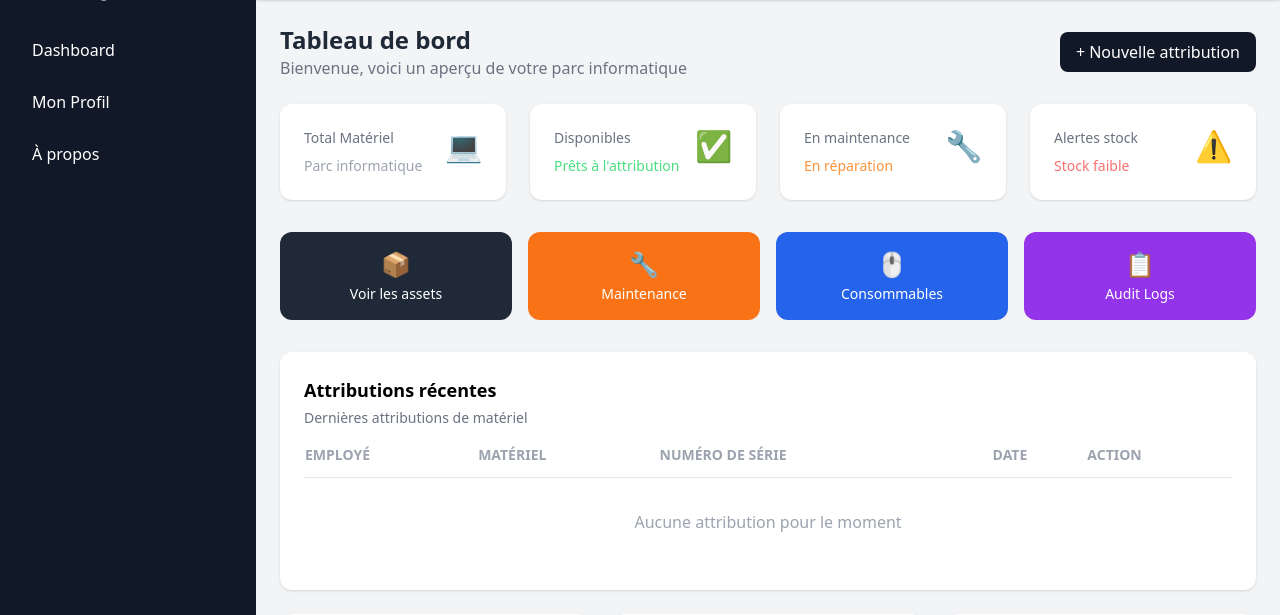
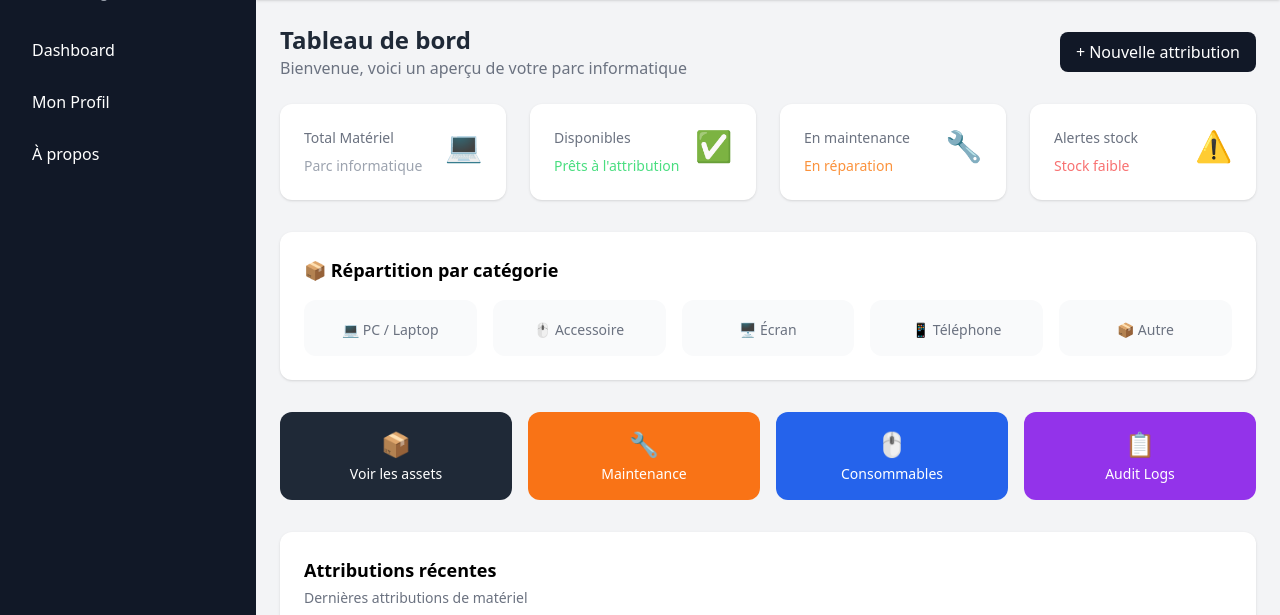
Before and after one commit to rayanetab/logikit, a Symfony app: template templates/dashboard/index.html.twig in a window 1280 px wide. Shown: the part 74-689 px from the top of the page. Run offline with Twig, Linux system fonts and the light colour scheme; the template is opened without the code that fills it, so the values that code supplies are empty; some libraries are stand-ins or nearby versions.

Commit message:
Compteur catégories dashboard + bouton imprimer

```diff
--- a/templates/asset/index.html.twig
+++ b/templates/asset/index.html.twig
@@ -12,6 +12,10 @@
     <a href="{{ path('app_asset_export_csv') }}" class="bg-green-600 text-white px-4 py-2 rounded-lg hover:bg-green-700">
         Export CSV
     </a>
+
+    <button onclick="window.print()" class="bg-blue-600 text-white px-4 py-2 rounded-lg hover:bg-blue-700">
+    🖨️ Imprimer
+</button>
     <a href="{{ path('app_asset_new') }}" class="bg-gray-900 text-white px-4 py-2 rounded-lg hover:bg-gray-700">
         + Ajouter un asset
     </a>
--- a/templates/base.html.twig
+++ b/templates/base.html.twig
@@ -4,10 +4,14 @@
     <meta charset="UTF-8">
     <meta name="viewport" content="width=device-width, initial-scale=1.0">
     <title>{% block title %}LogiKit{% endblock %}</title>
+    <script>
+        tailwind.config = {
+            darkMode: 'class',
+        }
+    </script>
     <script src="https://cdn.tailwindcss.com"></script>
 </head>
-<body class="bg-gray-100">
-
+<body class="bg-gray-100 ">
     <div class="flex h-screen">
 
         {# Sidebar #}
@@ -74,14 +78,13 @@
            class="w-96 px-4 py-2 border rounded-lg text-gray-600">
 </form>
                 <div class="flex items-center gap-4">
-                    <span class="text-gray-600">{{ app.user ? app.user.email : '' }}</span>
-                    <a href="/logout" class="text-red-500 hover:text-red-700">Logout</a>
-                </div>
+    <span class="text-gray-600">{{ app.user ? app.user.email : '' }}</span>
+    <a href="/logout" class="text-red-500 hover:text-red-700">Logout</a>
+</div>
             </header>
 
           {# Page content #}
-<main class="flex-1 overflow-y-auto p-6">
-    {# Messages flash #}
+<main class="flex-1 overflow-y-auto p-6 ">    {# Messages flash #}
     {% for message in app.flashes('success') %}
     <div class="bg-green-50 border-l-4 border-green-500 text-green-700 px-6 py-4 rounded-xl mb-4 flex items-center gap-3">
         <span class="text-xl">✅</span>
@@ -101,6 +104,5 @@
         </div>
 
     </div>
-
 </body>
 </html>
--- a/templates/dashboard/index.html.twig
+++ b/templates/dashboard/index.html.twig
@@ -53,6 +53,33 @@
                 <p class="text-red-400 text-sm mt-1">Stock faible</p>
             </div>
             <span class="text-3xl">⚠️</span>
+        </div>
+    </div>
+</div>
+
+{# Stats par catégorie #}
+<div class="bg-white rounded-xl shadow p-6 mb-8">
+    <h2 class="text-lg font-bold mb-4">📦 Répartition par catégorie</h2>
+    <div class="grid grid-cols-5 gap-4">
+        <div class="text-center p-4 bg-gray-50 rounded-xl">
+            <p class="text-2xl font-bold">{{ categoryStats.PC }}</p>
+            <p class="text-gray-500 text-sm mt-1">💻 PC / Laptop</p>
+        </div>
+        <div class="text-center p-4 bg-gray-50 rounded-xl">
+            <p class="text-2xl font-bold">{{ categoryStats.Accessoire }}</p>
+            <p class="text-gray-500 text-sm mt-1">🖱️ Accessoire</p>
+        </div>
+        <div class="text-center p-4 bg-gray-50 rounded-xl">
+            <p class="text-2xl font-bold">{{ categoryStats.Ecran }}</p>
+            <p class="text-gray-500 text-sm mt-1">🖥️ Écran</p>
+        </div>
+        <div class="text-center p-4 bg-gray-50 rounded-xl">
+            <p class="text-2xl font-bold">{{ categoryStats.Telephone }}</p>
+            <p class="text-gray-500 text-sm mt-1">📱 Téléphone</p>
+        </div>
+        <div class="text-center p-4 bg-gray-50 rounded-xl">
+            <p class="text-2xl font-bold">{{ categoryStats.Autre }}</p>
+            <p class="text-gray-500 text-sm mt-1">📦 Autre</p>
         </div>
     </div>
 </div>
@@ -193,6 +220,6 @@
         responsive: true,
         plugins: { legend: { display: false } }
     }
-});
+})
 </script>
 {% endblock %}
```
Also changed, not shown: src/Controller/DashboardController.php (+10 -0 lines).
